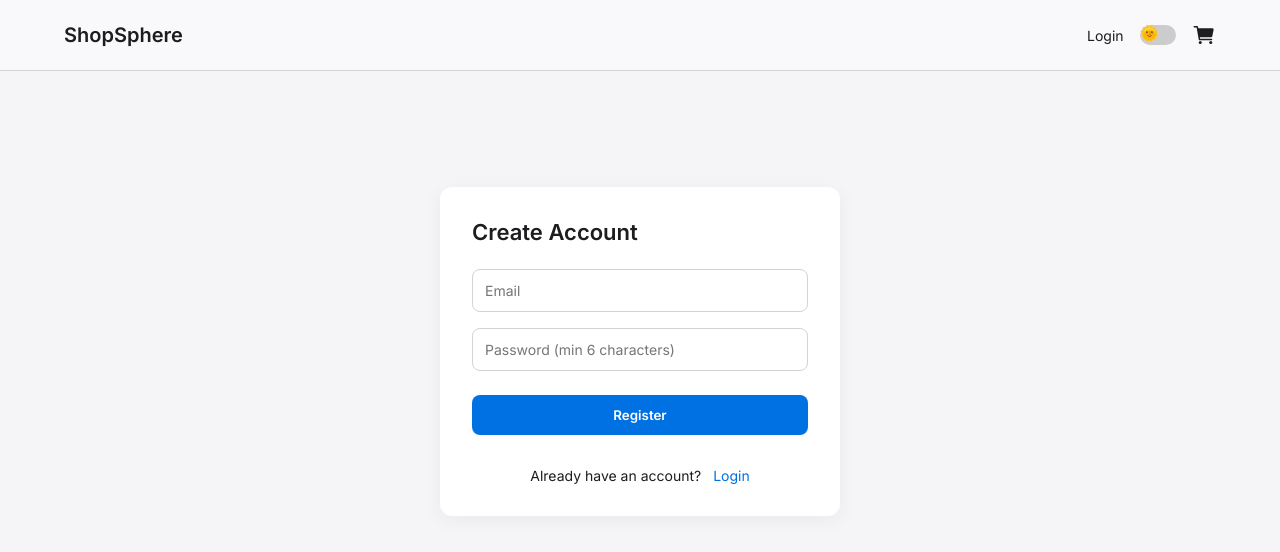
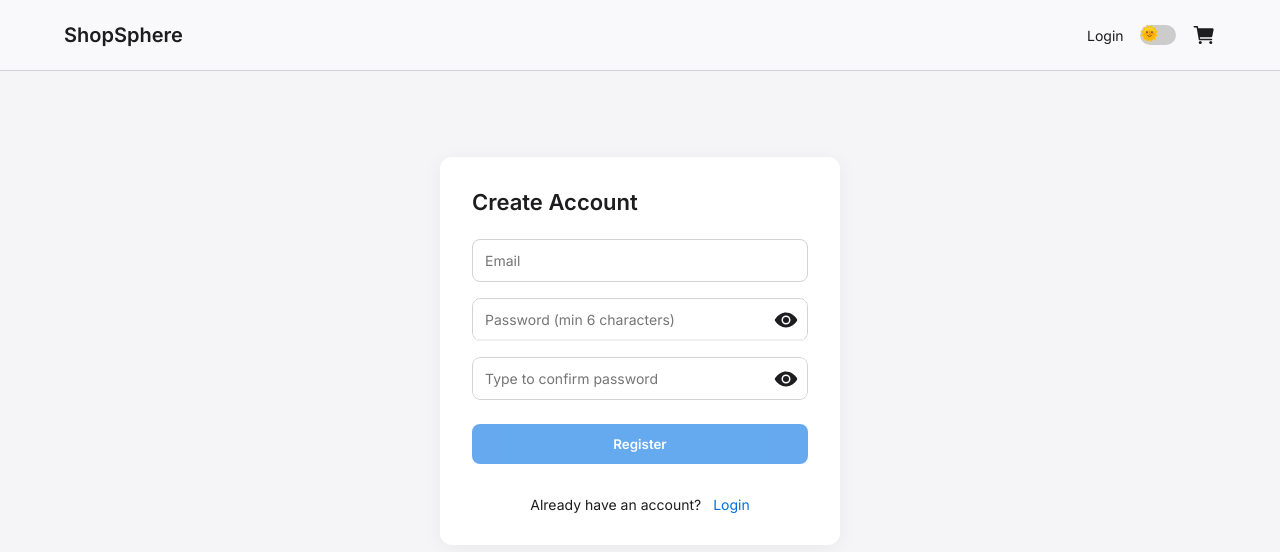
Before and after one commit to venkatyashwanth/shop-sphere_2026, a Next.js app: page /register in a window 1280 px wide. Shown: the top 552 px of the page. Built offline with nearby package versions, Linux system fonts and the light colour scheme; no server answers.

Commit message:
register form validation

```diff
--- a/src/app/register/page.jsx
+++ b/src/app/register/page.jsx
@@ -1,13 +1,16 @@
 "use client";
-export const dynamic = "force-dynamic";
+import { IoEye } from "react-icons/io5";
+import { IoEyeOff } from "react-icons/io5";
 import { useRouter } from "next/navigation";
 import styles from "./page.module.scss";
 import { useEffect, useState } from "react";
 import { createUserWithEmailAndPassword } from "firebase/auth";
+import { fetchSignInMethodsForEmail } from "firebase/auth";
 import { auth, db } from "@/lib/firebase";
 import Link from "next/link";
 import { useSelector } from "react-redux";
 import { doc, setDoc } from "firebase/firestore";
+import { validateLogin } from "@/lib/validators/authValidators";
 
 export default function RegisterPage() {
     const router = useRouter();
@@ -15,17 +18,104 @@ export default function RegisterPage() {
     const authLoading = useSelector((state) => state.auth.loading);
     const [email, setEmail] = useState("");
     const [password, setPassword] = useState("");
+    const [showPassword, setShowPassword] = useState(false);
+    const [confirmPassword, setConfirmPassword] = useState("");
+    const [showConfirmPassword, setShowConfirmPassword] = useState("");
+    const [passwordMatch, setPasswordMatch] = useState(null);
+    const [errors, setErrors] = useState({})
+    const [touched, setTouched] = useState({})
+
+    const [capsLock, setCapsLock] = useState(false);
+    const [passwordStrength, setPasswordStrength] = useState(0);
+
+    const [checkingEmail, setCheckingEmail] = useState(false);
+    const [emailAvailable, setEmailAvailable] = useState(null);
+
     const [error, setError] = useState("");
     const [loading, setLoading] = useState(false);
 
+    const validateField = (name, value) => {
+        let message = "";
+        if (name === "email") {
+            if (!value) message = "Email is required";
+            else if (!/^[^\s@]+@[^\s@]+\.[^\s@]+$/.test(value)) {
+                message = "Enter a valid email"
+            }
+        }
+        if (name === "password") {
+            if (!value) message = "Password is required";
+            else if (value.length < 6) {
+                message = "Password must be at least 6 characters"
+            }
+        }
+        if (name === "confirmPassword") {
+            if (!value) message = "Please confirm password";
+            else if (value !== password) {
+                message = "Passwords do not match"
+            }
+        }
+        setErrors(prev => ({
+            ...prev,
+            [name]: message
+        }))
+
+    }
+
+    const calculateStrength = (password) => {
+        let score = 0;
+
+        if (password.length > 6) score++;
+        if (/[A-Z]/.test(password)) score++;
+        if (/[0-9]/.test(password)) score++;
+        if (/[^A-Za-z0-9]/.test(password)) score++;
+
+        return score;
+
+    }
+
+    const checkEmailAvailability = async (email) => {
+        if (!email) return;
+        setCheckingEmail(true);
+        try {
+            const methods = await fetchSignInMethodsForEmail(auth, email);
+            if (methods.length > 0) {
+                setEmailAvailable(false);
+                setErrors(prev => ({
+                    ...prev,
+                    email: "Eamil already registered"
+                }))
+            } else {
+                setEmailAvailable(true);
+            }
+        } catch (error) {
+            console.error(err)
+        }
+        setCheckingEmail(false);
+    }
+
+    const isFormValid = email && password && confirmPassword && !errors.email && !errors.password && !errors.confirmPassword;
+
     const handleRegister = async (e) => {
         e.preventDefault();
+        setTouched({
+            email: true,
+            password: true,
+            confirmPassword: true,
+        })
+        const validationErrors = validateLogin({ email, password });
+
+        if (Object.keys(validationErrors).length > 0) {
+            setErrors(validationErrors);
+            return;
+        }
+
+        setErrors({})
+        setLoading(true);
         setError("");
-        setLoading(true);
 
         try {
             const userCredential = await createUserWithEmailAndPassword(auth, email, password);
-            await setDoc(doc(db,"users",userCredential.user.uid),{
+            await setDoc(doc(db, "users", userCredential.user.uid), {
                 emal: userCredential.user.email,
                 role: "user",
                 createdAt: new Date().toISOString()
@@ -38,21 +128,129 @@ export default function RegisterPage() {
     }
 
     useEffect(() => {
-        if(!authLoading && user){
+        if (!authLoading && user) {
             router.replace("/");
         }
-    },[user,authLoading,router])
+    }, [user, authLoading, router])
 
-    if(authLoading) return null;
+    if (authLoading) return null;
 
     return (
         <div className={styles.wrapper}>
             <form className={styles.form} onSubmit={handleRegister}>
                 <h1>Create Account</h1>
-                <input type="email" placeholder="Email" value={email} onChange={(e) => setEmail(e.target.value)} required />
-                <input type="password" placeholder="Password (min 6 characters)" value={password} onChange={(e) => setPassword(e.target.value)} required />
+                <input
+                    type="email"
+                    placeholder="Email"
+                    value={email}
+                    onBlur={() => {
+                        setTouched(prev => ({ ...prev, email: true }))
+                        // checkEmailAvailability(email)
+                    }}
+                    onChange={(e) => {
+                        const value = e.target.value;
+                        setEmail(value);
+                        validateField("email", value);
+                    }} />
+
+                {touched.email && errors.email && (
+                    <p className={styles.fieldError} role="alert" aria-live="assertive">{errors.email}</p>
+                )}
+                {/* {checkingEmail && (
+                    <p className={styles.info}>Checking email...</p>
+                )}
+                {emailAvailable && (
+                    <p className={styles.success}>Email available  ✓</p>
+                )} */}
+
+                <div className={styles.passwordField}>
+                    <input
+                        type={showPassword ? "text" : "password"}
+                        placeholder="Password (min 6 characters)"
+                        value={password}
+                        onBlur={() => setTouched(prev => ({ ...prev, password: true }))}
+                        onChange={(e) => {
+                            const value = e.target.value
+                            setPassword(value)
+                            validateField("password", value);
+                            setPasswordStrength(calculateStrength(value))
+                            if (confirmPassword) {
+                                validateField("confirmPassword", confirmPassword)
+                                setPasswordMatch(confirmPassword === value);
+                            }
+                        }}
+                        onKeyUp={(e) => {
+                            setCapsLock(e.getModifierState("CapsLock"));
+                        }}
+                    />
+                    <button
+                        type="button"
+                        className={styles.togglePassword}
+                        onClick={() => setShowPassword(prev => !prev)}
+                        aria-label={showPassword ? "Hide password" : "Show password"}
+                    >
+                        {showPassword ? <IoEyeOff /> : <IoEye />}
+                    </button>
+                    <div className={styles.strengthMeter}>
+                        <div className={`${styles.strengthBar} ${styles[`strength${passwordStrength}`]}`} />
+                    </div>
+                </div>
+                {capsLock && (
+                    <p className={styles.warning}>
+                        Caps Lock is ON
+                    </p>
+                )}
+                {touched.password && errors.password && (
+                    <p className={styles.fieldError} role="alert" aria-live="assertive">{errors.password}</p>
+                )}
+                <div className={styles.passwordField}>
+                    <input
+                        type={showConfirmPassword ? "text" : "password"}
+                        placeholder="Type to confirm password"
+                        value={confirmPassword}
+                        onBlur={() => {
+                            setTouched(prev => ({ ...prev, confirmPassword: true }))
+                        }}
+                        onChange={(e) => {
+                            const value = e.target.value;
+                            setConfirmPassword(value);
+                            validateField("confirmPassword", value);
+                            if (!value) {
+                                setPasswordMatch(null);
+                            } else if (value === password) {
+                                setPasswordMatch(true)
+                            } else {
+                                setPasswordMatch(false)
+                            }
+                        }}
+                    />
+                    <button
+                        type="button"
+                        className={styles.togglePassword}
+                        onClick={() => setShowConfirmPassword(prev => !prev)}
+                        aria-label={showConfirmPassword ? "Hide confirm password" : "Show confirm password"}
+                    >
+                        {showConfirmPassword ? <IoEyeOff /> : <IoEye />}
+                    </button>
+                </div>
+                {passwordMatch === true && (
+                    <p className={styles.success}>
+                        ✓ Passwords Match
+                    </p>
+                )}
+                {touched.confirmPassword && errors.confirmPassword && (
+                    <p className={styles.fieldError} role="alert" aria-live="assertive">{errors.confirmPassword}</p>
+                )}
+
+
+
+
+
+
                 {error && <p className={styles.error}>{error}</p>}
-                <button type="submit" disabled={loading}>
+                <button type="submit"
+                className={!isFormValid ? styles.disabledBtn : ""}
+                disabled={loading}>
                     {loading ? "Creating..." : "Register"}
                 </button>
                 <div className={styles.redirect}>
--- a/src/app/register/page.module.scss
+++ b/src/app/register/page.module.scss
@@ -23,6 +23,44 @@
         margin-bottom: 8px;
     }
 
+    .passwordField {
+        position: relative;
+        overflow: hidden;
+        border-radius: 8px;
+
+        input {
+            width: 100%;
+        }
+
+        .togglePassword {
+            font-size: 24px;
+            margin: 0;
+            position: absolute;
+            right: 10px;
+            top: 50%;
+            transform: translateY(-50%);
+            background: none;
+            border: none;
+            cursor: pointer;
+            padding: 0;
+            display: flex;
+            align-items: center;
+            color: var(--body-text);
+
+            &:focus {
+                outline: 1px solid var(--focus-ring);
+                outline-offset: 2px;
+            }
+        }
+
+        .strengthMeter {
+            position: absolute;
+            left: 0;
+            right: 0;
+            bottom: 0;
+        }
+    }
+
     input {
         background-color: var(--input-bg);
         border: 1px solid var(--input-border);
@@ -30,10 +68,16 @@
         padding: 12px;
         border-radius: 8px;
         font-size: 14px;
-        &:focus{
+
+        &:focus {
             outline: 1px solid var(--focus-ring);
             outline-offset: 2px;
         }
+    }
+
+    .fieldError {
+        color: var(--err-msg);
+        font-size: 12px;
     }
 
     button {
@@ -46,19 +90,38 @@
         font-weight: 600;
         cursor: pointer;
         transition: all 0.2s ease;
-        &:hover{
+
+        &:hover {
             background-color: var(--btn-primary-hover);
         }
-        &:focus{
+
+        &:focus {
             outline: 1px solid var(--focus-ring-light);
         }
-        &:active{
+
+        &:active {
             transform: scale(0.98);
         }
+
         &:disabled {
             opacity: 0.6;
             cursor: not-allowed;
         }
+    }
+
+    button.disabledBtn {
+        opacity: 0.6;
+        cursor: not-allowed;
+    }
+
+    .success {
+        font-size: 12px;
+        color: green;
+    }
+
+    .warning {
+        font-size: 12px;
+        color: orange;
     }
 }
 
@@ -86,6 +149,44 @@
     }
 }
 
+.strengthMeter {
+    height: 2px;
+    background: var(--pill-bg);
+    //   border: 1px solid var(--pill-border);
+    border-radius: 4px;
+    margin-top: 6px;
+}
+
+.strengthBar {
+    height: 100%;
+    transition: width 0.3s ease;
+}
+
+.strength0 {
+    width: 0%;
+}
+
+.strength1 {
+    width: 25%;
+    background: red;
+}
+
+.strength2 {
+    width: 50%;
+    background: orange;
+}
+
+.strength3 {
+    width: 75%;
+    background: yellowgreen;
+}
+
+.strength4 {
+    width: 100%;
+    background: green;
+}
+
+
 @media (prefers-reduced-motion: reduce) {
     .form {
         button {
```
